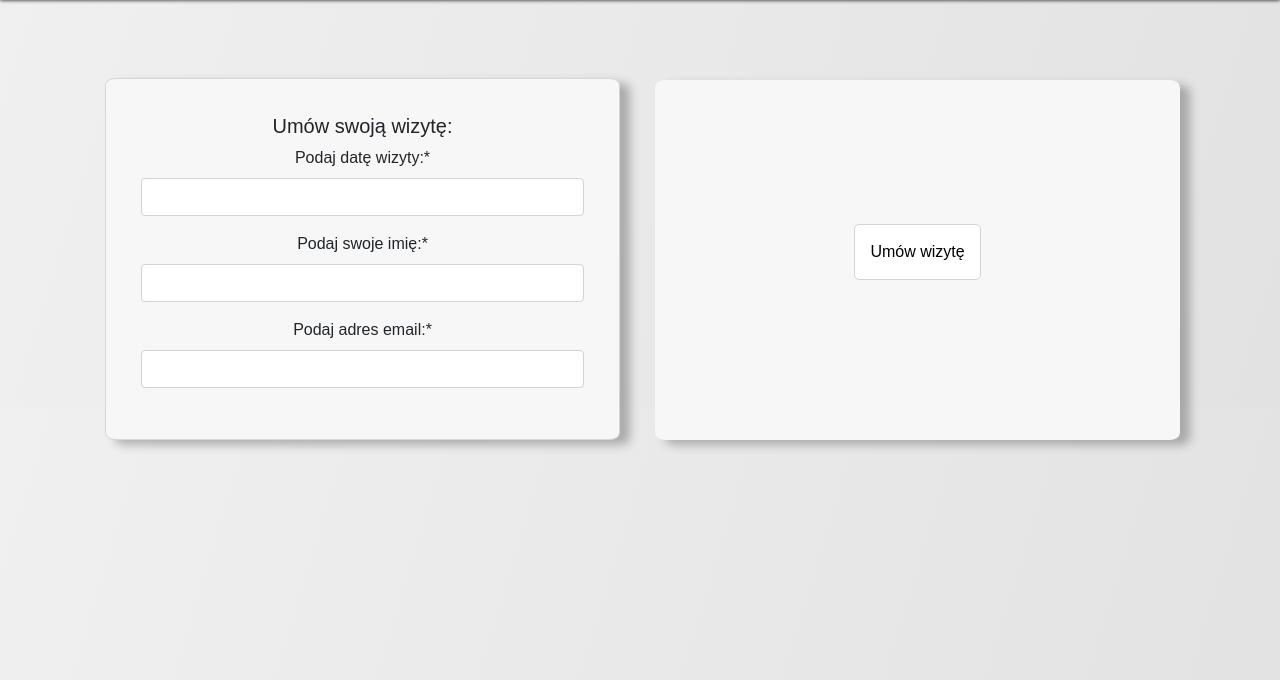
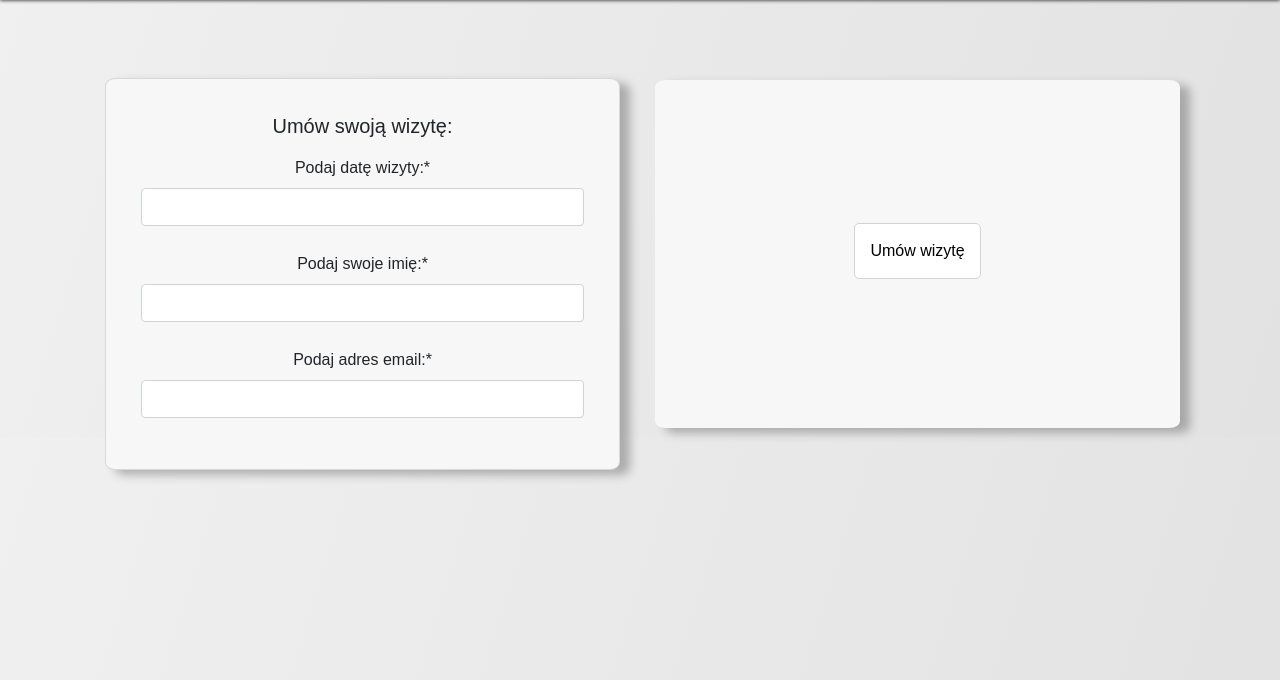
Before and after one commit to szypkiwonsz/Patient-Appointment-System, a Django app: page /umow_wizyte/ in a window 1280 px wide. Shown: the part 57-737 px from the top of the page. Run offline with Django 3.2, Linux system fonts and the light colour scheme; some libraries are stand-ins or nearby versions.

Commit message:
Styles improved

```diff
--- a/appointment/static/appointment/mystyles.css
+++ b/appointment/static/appointment/mystyles.css
@@ -646,16 +646,18 @@ margin-bottom: -70px;
   background-color: lightgrey;
   color: white;
     border-color: rgb(247, 247, 247);
+ text-decoration: none;
 }
 
 .form-group{
     text-align: center;
+    padding-top: 10px;
 }
 
 .card2{
     background-color: rgb(247, 247, 247);
     border-radius: 2%;
-    padding: 124px;
+    padding: 113px;
     box-shadow: 10px 5px 10px 0px rgba(75, 75, 75, 0.39);
     margin-top: 7px;
 }
```
